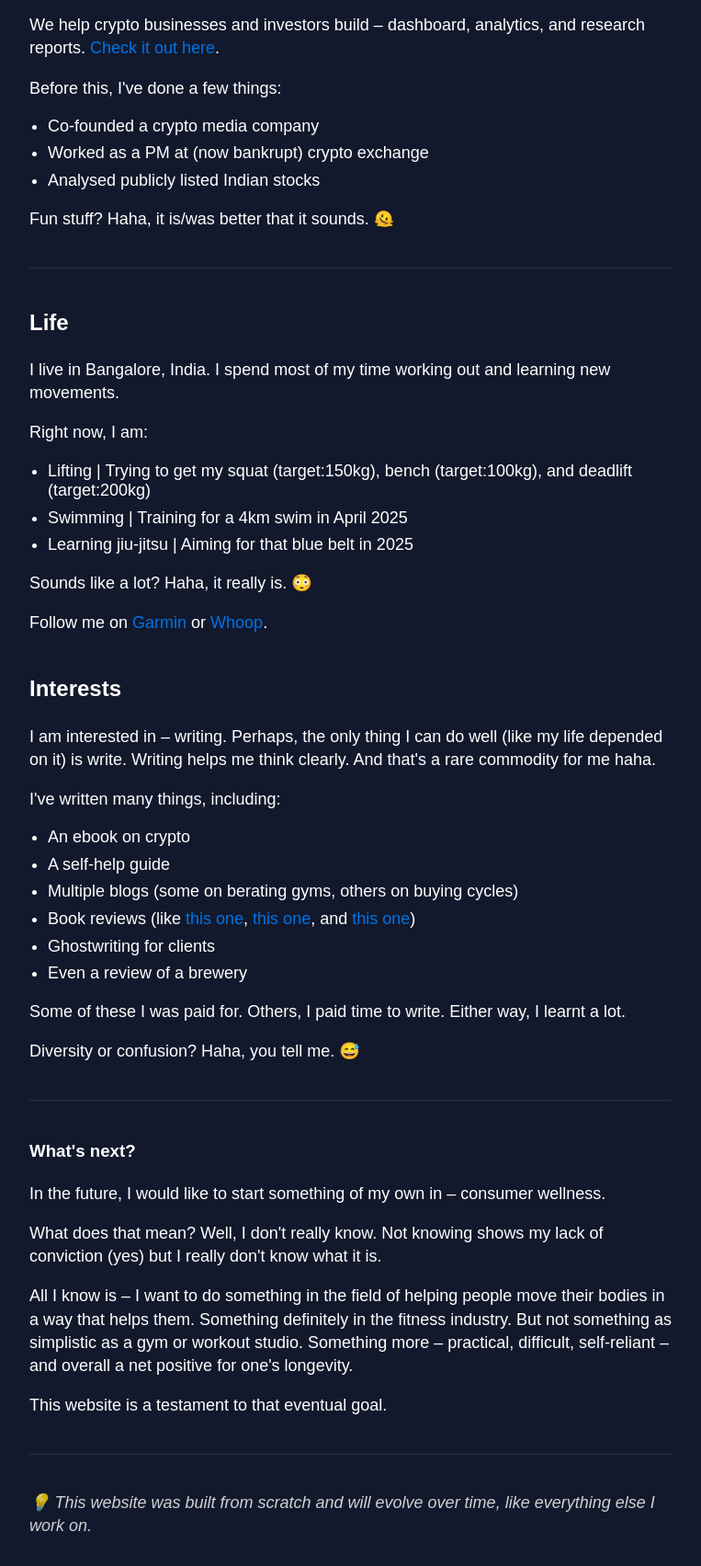
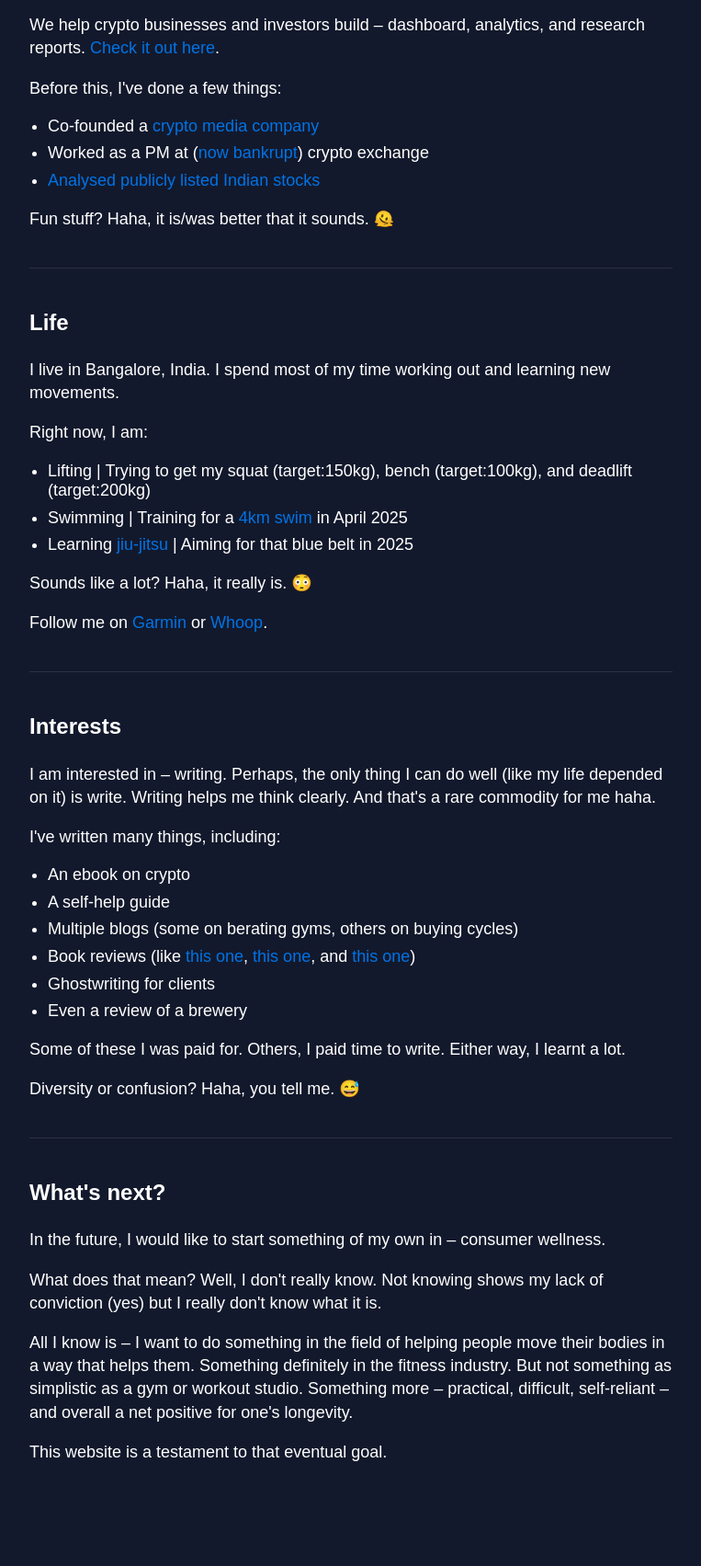
Before and after one commit to aakashathawasya96/aakash.ink, a plain HTML site: page index.html in a window 1280 px wide. Shown: the part 471-2174 px from the top of the page at 92% size, without its empty margins (258-1021 px from the left). After the commit the page ends 2113 px from the top, so only its background shows below. Drawn offline with Linux system fonts and the light colour scheme.

Commit message:
Update index.html

```diff
--- a/index.html
+++ b/index.html
@@ -20,15 +20,15 @@
             line-height: 1.6;
             background-color: #13192C;
             color: white;
-            padding: 0 20px; /* Make sure this exists */
+            padding: 0 20px;
         }
 
         .profile {
             display: flex;
             align-items: center;
             gap: 15px;
-            padding: 0; /* Changed from padding: 20px */
-            margin: 20px 0; /* Added margin instead of padding */
+            padding: 0;
+            margin: 20px 0;
             border-radius: 10px;
             width: fit-content;
             background: none;
@@ -59,7 +59,7 @@
         .social-icons img {
             width: 24px;
             height: 24px;
-            filter: invert(1) brightness(100%); /* This makes black icons white */
+            filter: invert(1) brightness(100%);
         }
 
         h2 {
@@ -143,9 +143,9 @@
 
     <p>Before this, I've done a few things:</p>
     <ul>
-        <li>Co-founded a crypto media company</li>
-        <li>Worked as a PM at (now bankrupt) crypto exchange</li>
-        <li>Analysed publicly listed Indian stocks</li>
+        <li>Co-founded a <a href="https://www.doodhwala.xyz/" target="_blank">crypto media company</a></li>
+        <li>Worked as a PM at (<a href="https://economictimes.indiatimes.com/markets/cryptocurrency/where-did-vauld-go-wrong-and-what-led-it-to-the-verge-of-end-game/articleshow/92728479.cms?from=mdr" target="_blank">now bankrupt</a>) crypto exchange</li>
+        <li><a href="https://trendlyne.com/author/1/aakash-athawasya/" target="_blank">Analysed publicly listed Indian stocks</a></li>
     </ul>
 
     <p>Fun stuff? Haha, it is/was better that it sounds. 🫠</p>
@@ -158,13 +158,15 @@
     <p>Right now, I am:</p>
     <ul>
         <li>Lifting | Trying to get my squat (target:150kg), bench (target:100kg), and deadlift (target:200kg)</li>
-        <li>Swimming | Training for a 4km swim in April 2025</li>
-        <li>Learning jiu-jitsu | Aiming for that blue belt in 2025</li>
+        <li>Swimming | Training for a <a href="https://www.tdksports.in/" target="_blank">4km swim</a> in April 2025</li>
+        <li>Learning <a href="https://www.flamingojiujitsu.com/" target="_blank">jiu-jitsu</a> | Aiming for that blue belt in 2025</li>
     </ul>
 
     <p>Sounds like a lot? Haha, it really is. 😳</p>
 
-    <p>Follow me on <a href="#" target="_blank">Garmin</a> or <a href="#" target="_blank">Whoop</a>.</p>
+    <p>Follow me on <a href="https://connect.garmin.com/modern/profile/d7eaa36e-a295-4aed-9d77-1c77b7431e7a" target="_blank">Garmin</a> or <a href="#" target="_blank">Whoop</a>.</p>
+
+    <hr>
 
     <h2>Interests</h2>
     <p>I am interested in – writing. Perhaps, the only thing I can do well (like my life depended on it) is write. Writing helps me think clearly. And that's a rare commodity for me haha.</p>
@@ -185,7 +187,7 @@
 
     <hr>
 
-    <h3>What's next?</h3>
+    <h2>What's next?</h2>
     <p>In the future, I would like to start something of my own in – consumer wellness.</p>
 
     <p>What does that mean? Well, I don't really know. Not knowing shows my lack of conviction (yes) but I really don't know what it is.</p>
@@ -194,9 +196,5 @@
 
     <p>This website is a testament to that eventual goal.</p>
 
-    <hr>
-
-    <p><em>💡 This website was built from scratch and will evolve over time, like everything else I work on.</em></p>
-
 </body>
 </html>
```
